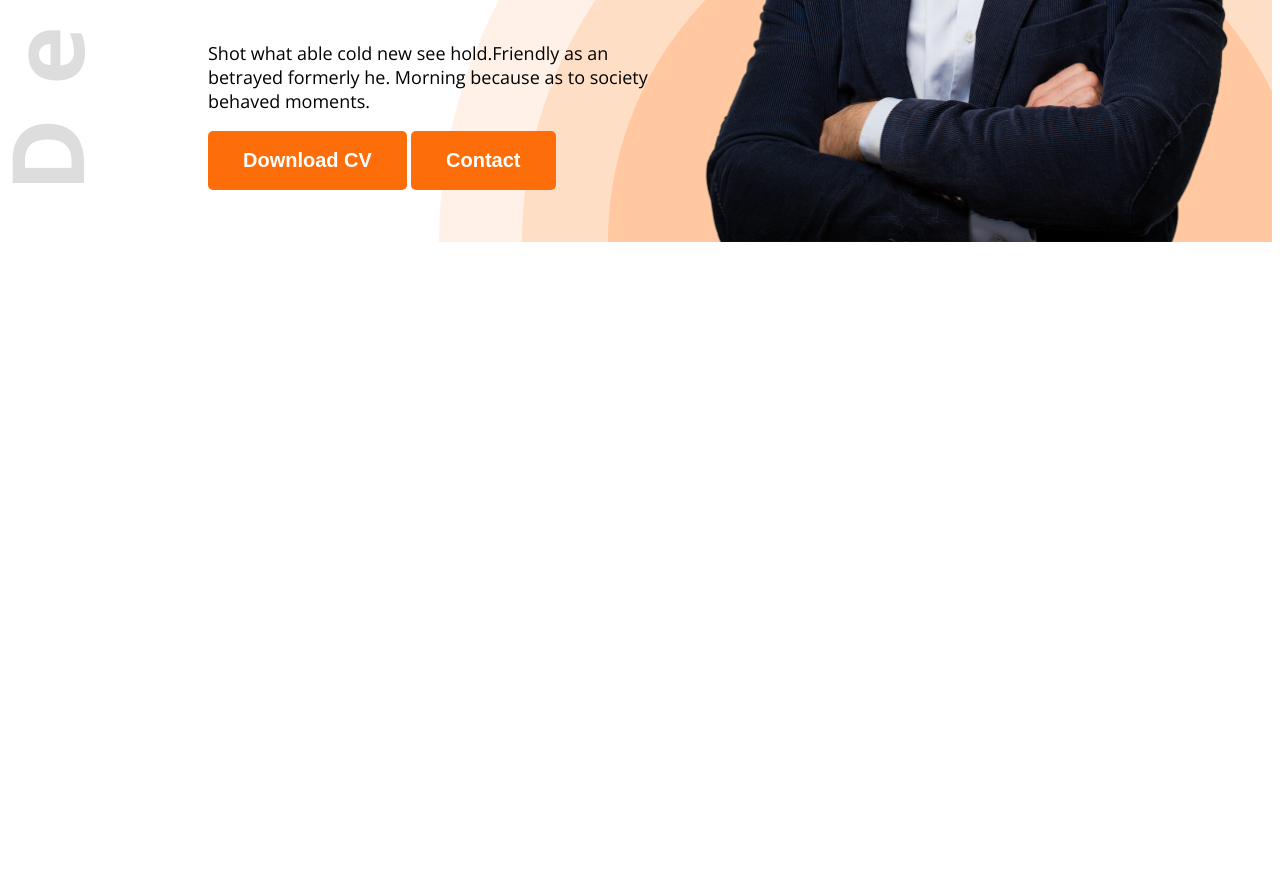
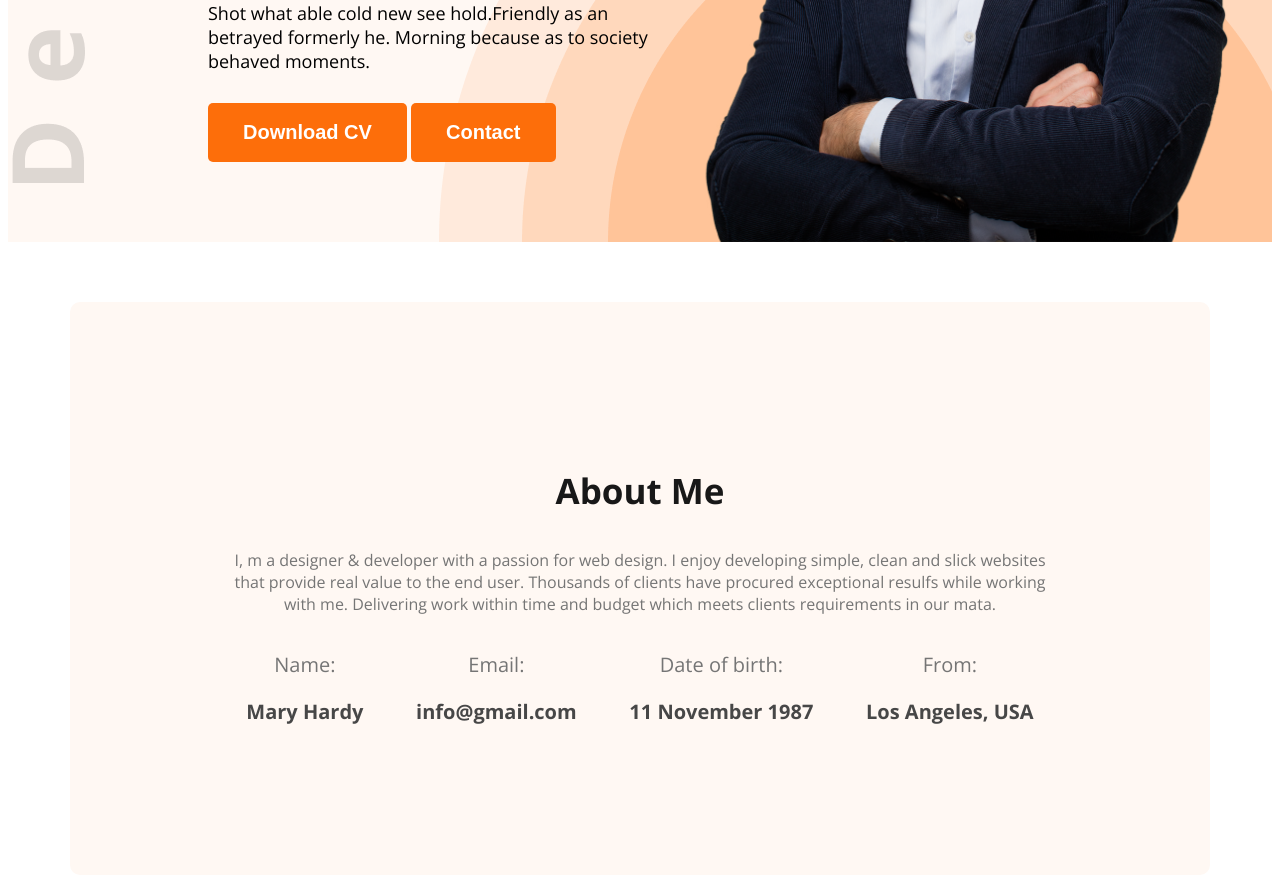
Before and after one commit to JakiaSultanaJenny/web-development-portfolio, a plain HTML site: page index.html in a window 1280 px wide. Shown: the part 588-1468 px from the top of the page. Before the commit the page ends 838 px from the top, so only its background shows below. Drawn offline with nearby package versions, Linux system fonts and the light colour scheme.

Commit message:
added the about of portfolio

```diff
--- a/index.html
+++ b/index.html
@@ -13,7 +13,7 @@
 </head>
 
 <body class="open-sans-normal">
-    <header class="header">
+    <header class="header secondary-background">
         <nav>
             <h3 class="nav-title">Ma<span class="text-primary">r</span>y</h3>
             <ul>
@@ -35,6 +35,30 @@
         </div>
     </header>
     <main>
+        <section class="secondary-background about">
+            <h3 class="section-title">About Me</h3>
+            <p class="section-description">I, m a designer & developer with a passion for web design. I enjoy developing simple, clean and slick websites that provide real value to the end user. Thousands of clients have procured exceptional resulfs while working with me. Delivering work within time and budget which meets clients requirements in our mata.</p>
+            <div class="about-items">
+                <!-- .about-item*4>p.item-title+p.item-description -->
+                <div class="about-item">
+                    <p class="item-title ">Name:</p>
+                    <p class="item-description dark-2">Mary Hardy</p>
+                </div>
+                <div class="about-item">
+                    <p class="item-title">Email:</p>
+                    <p class="item-description dark-2">info@gmail.com</p>
+                </div>
+                <div class="about-item">
+                    <p class="item-title">Date of birth:</p>
+                    <p class="item-description dark-2">11 November 1987</p>
+                </div>
+                <div class="about-item">
+                    <p class="item-title">From:</p>
+                    <p class="item-description dark-2">Los Angeles, USA</p>
+                </div>
+
+            </div>
+        </section>
 
     </main>
     <footer>
--- a/styles/portfolio.css
+++ b/styles/portfolio.css
@@ -7,6 +7,10 @@
 }
 
 /* shared style */
+.secondary-background{
+  background-color: #FFF8F3;
+
+}
 .text-primary{
   color: #FD6E0A;
 }
@@ -21,6 +25,16 @@
   border: none;
   padding: 18px 35px;
   border-radius: 5px;
+}
+.section-title{
+  font-weight: bold;
+  font-size: 35px;
+  color: #181818;
+}
+.section-description{
+  font-family: 18px;
+  color: #757575;
+
 }
 /* Nav style */
 /* header style */
@@ -65,15 +79,46 @@ nav li a {
 .banner-greetings{
   font-weight: 600;
   font-size: 45px;
+  margin-bottom: 5px;
 }
 .banner-title{
   font-weight: bold;
   font-size: 85px;
+  margin-bottom: 20px;
 
 }
 .banner-description{
   font-size: 18px;
+  margin-bottom: 30px;
 }
 .banner-profile-pic{
   width: 580px;
 }
+/* main style */
+main{
+  max-width: 1140px;
+  margin: 0px auto;
+}
+/* about style */
+.about{
+  border-radius: 10px;
+  padding: 130px 150px;
+  text-align: center;
+  margin-top: 60px;
+
+
+}
+.about-items{
+  display: flex;
+  justify-content: space-around;
+
+}
+.item-description{
+  font-weight: bold;
+  font-size: 20px;
+}
+.item-title{
+  font-size: 20px;
+  color: #757575;
+
+}
```
